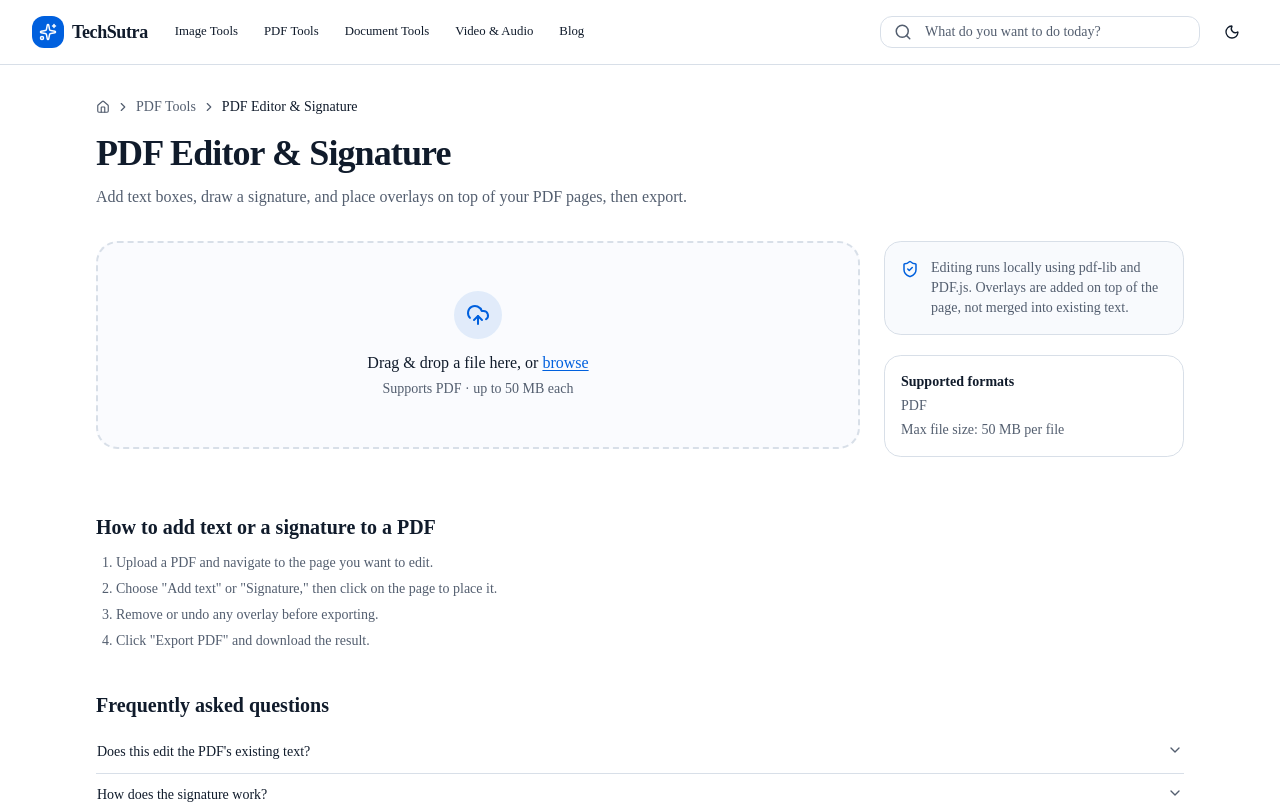
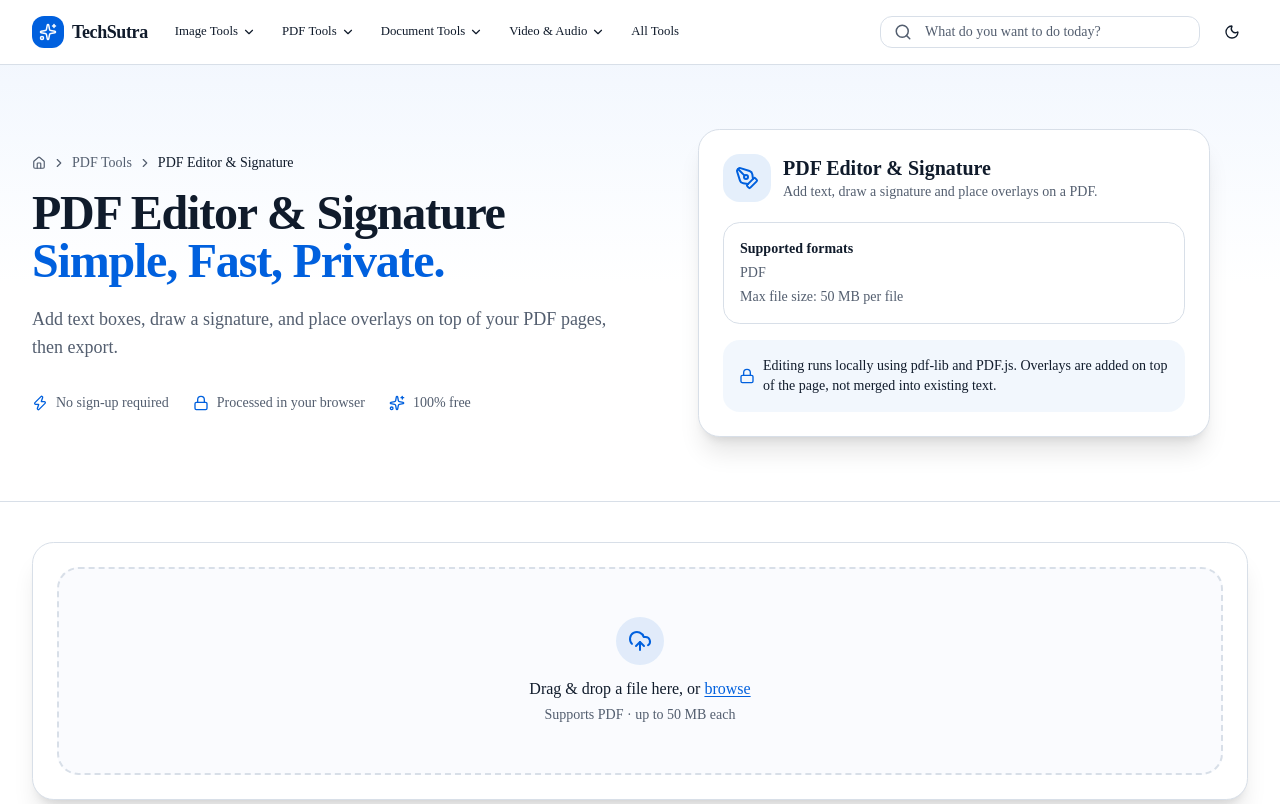
Before and after one commit to Avinash77068/webTechAvi, a Next.js app: page /tools/pdf-editor in a window 1280 px wide. Shown: the top 804 px of the page. Built offline with nearby package versions, Linux system fonts and the light colour scheme.

Commit message:
code commited for the data

```diff
--- a/app/tools/merge-pdf/page.tsx
+++ b/app/tools/merge-pdf/page.tsx
@@ -14,6 +14,7 @@ export const metadata: Metadata = {
 export default function MergePdfPage() {
   return (
     <ToolPageLayout
+      hero
       tool={tool}
       instructions={
         <section aria-labelledby="how-to-heading">
--- a/app/tools/pdf-editor/page.tsx
+++ b/app/tools/pdf-editor/page.tsx
@@ -14,6 +14,7 @@ export const metadata: Metadata = {
 export default function PdfEditorPage() {
   return (
     <ToolPageLayout
+      hero
       tool={tool}
       instructions={
         <section aria-labelledby="how-to-heading">
--- a/components/home/hero.tsx
+++ b/components/home/hero.tsx
@@ -12,22 +12,29 @@ const trustPoints = [
 export function Hero() {
   return (
     <section className="relative overflow-hidden border-b border-border bg-gradient-to-b from-primary/5 via-background to-background">
-      <div className="mx-auto max-w-4xl px-4 py-16 text-center sm:px-6 sm:py-24 lg:px-8">
+      <div className="mx-auto grid max-w-7xl items-center gap-10 px-4 py-16 sm:px-6 lg:grid-cols-2 lg:px-8 lg:py-24">
+
+        {/* Left Side */}
+        <div className="text-center lg:text-left">
           <h1 className="text-4xl font-bold tracking-tight text-balance sm:text-5xl lg:text-6xl">
             Free Online Tools.
             <br />
-          <span className="text-primary">Simple, Fast, Private.</span>
+            <span className="text-primary">
+              Simple, Fast, Private.
+            </span>
           </h1>
-        <p className="mx-auto mt-5 max-w-2xl text-lg text-muted-foreground text-pretty">
-          Compress images, merge PDFs, extract text and more — real tools that run right in
-          your browser. No sign-up, no file uploads to a server unless clearly stated.
+
+          <p className="mx-auto mt-5 max-w-2xl text-lg text-muted-foreground lg:mx-0">
+            Compress images, merge PDFs, extract text and more — real tools
+            that run right in your browser. No sign-up, no file uploads to a
+            server unless clearly stated.
           </p>
 
-        <div className="mx-auto mt-8 max-w-xl">
+          <div className="mx-auto mt-8 max-w-xl lg:mx-0">
             <SearchBar variant="hero" autoFocus={false} />
           </div>
 
-        <div className="mt-6 flex flex-wrap items-center justify-center gap-2">
+          <div className="mt-6 flex flex-wrap justify-center gap-2 lg:justify-start">
             {Object.entries(categoryMeta).map(([slug, meta]) => (
               <Link
                 key={slug}
@@ -39,15 +46,61 @@ export function Hero() {
             ))}
           </div>
 
-        <div className="mt-10 flex flex-wrap items-center justify-center gap-x-8 gap-y-3 text-sm text-muted-foreground">
+          <div className="mt-8 flex flex-wrap justify-center gap-x-6 gap-y-3 text-sm text-muted-foreground lg:justify-start">
             {trustPoints.map(({ icon: Icon, label }) => (
               <span key={label} className="flex items-center gap-2">
-              <Icon className="size-4 text-primary" aria-hidden="true" />
+                <Icon className="size-4 shrink-0 text-primary" aria-hidden="true" />
                 {label}
               </span>
             ))}
           </div>
         </div>
+
+        {/* Right Side */}
+        <div className="relative mx-auto w-full max-w-lg">
+          <div className="rounded-2xl border border-border bg-card p-6 shadow-xl">
+            <div className="mb-6 flex items-center gap-3">
+              <div className="rounded-xl bg-primary/10 p-3">
+                <Sparkles className="size-6 text-primary" />
+              </div>
+              <div>
+                <h2 className="text-xl font-semibold">
+                  All-in-One Toolkit
+                </h2>
+                <p className="text-sm text-muted-foreground">
+                  Everything you need, in one place.
+                </p>
+              </div>
+            </div>
+
+            <div className="grid grid-cols-2 gap-4">
+              {[
+                { icon: "🖼️", title: "Image Tools", desc: "Compress, resize & convert" },
+                { icon: "📄", title: "PDF Tools", desc: "Merge, split & organize" },
+                { icon: "📝", title: "Text Extractor", desc: "Extract text from images" },
+                { icon: "⚡", title: "Developer Tools", desc: "Format, encode & debug" },
+              ].map((tool) => (
+                <div
+                  key={tool.title}
+                  className="rounded-xl border border-border bg-background p-4 transition-colors hover:border-primary/50"
+                >
+                  <span className="text-2xl">{tool.icon}</span>
+                  <h3 className="mt-3 font-semibold">{tool.title}</h3>
+                  <p className="mt-1 text-sm text-muted-foreground">
+                    {tool.desc}
+                  </p>
+                </div>
+              ))}
+            </div>
+
+            <div className="mt-5 flex items-center gap-2 rounded-xl bg-primary/5 p-4 text-sm">
+              <Lock className="size-4 shrink-0 text-primary" />
+              <span>Private processing. No account required.</span>
+            </div>
+          </div>
+        </div>
+
+      </div>
     </section>
   );
 }
--- a/components/layout/header.tsx
+++ b/components/layout/header.tsx
@@ -2,7 +2,7 @@
 
 import { useState } from "react";
 import Link from "next/link";
-import { Menu, Sparkles } from "lucide-react";
+import { ChevronDown, Menu, Sparkles } from "lucide-react";
 import { Button } from "@/components/ui/button";
 import {
   Sheet,
@@ -11,14 +11,21 @@ import {
   SheetTitle,
   SheetTrigger,
 } from "@/components/ui/sheet";
+import {
+  DropdownMenu,
+  DropdownMenuContent,
+  DropdownMenuItem,
+  DropdownMenuTrigger,
+} from "@/components/ui/dropdown-menu";
 import { SearchBar } from "@/components/layout/search-bar";
 import { ThemeToggle } from "@/components/layout/theme-toggle";
 import { siteConfig } from "@/lib/site-config";
-import { categoryMeta } from "@/lib/tools-registry";
+import { categoryMeta, getToolsByCategory, type ToolCategory } from "@/lib/tools-registry";
 
 const categoryLinks = Object.entries(categoryMeta).map(([slug, meta]) => ({
   slug,
   label: meta.label,
+  tools: getToolsByCategory(slug as ToolCategory).filter((t) => t.status === "available"),
 }));
 
 export function Header() {
@@ -36,18 +43,25 @@ export function Header() {
 
         <nav aria-label="Tool categories" className="hidden items-center gap-1 lg:flex">
           {categoryLinks.map((category) => (
-            <Button
-              key={category.slug}
-              variant="ghost"
-              size="sm"
-              nativeButton={false}
-              render={<Link href={`/tools?category=${category.slug}`} />}
+            <DropdownMenu key={category.slug}>
+              <DropdownMenuTrigger
+                render={<Button variant="ghost" size="sm" className="gap-1" />}
               >
                 {category.label}
-            </Button>
+                <ChevronDown className="size-3.5" aria-hidden="true" />
+              </DropdownMenuTrigger>
+              <DropdownMenuContent className="w-60">
+                {category.tools.map((tool) => (
+                  <DropdownMenuItem key={tool.slug} render={<Link href={`/tools/${tool.slug}`} />}>
+                    <tool.icon className="size-4" aria-hidden="true" />
+                    {tool.name}
+                  </DropdownMenuItem>
                 ))}
-          <Button variant="ghost" size="sm" nativeButton={false} render={<Link href="/blog" />}>
-            Blog
+              </DropdownMenuContent>
+            </DropdownMenu>
+          ))}
+          <Button variant="ghost" size="sm" nativeButton={false} render={<Link href="/tools" />}>
+            All Tools
           </Button>
         </nav>
 
@@ -74,14 +88,22 @@ export function Header() {
                 </div>
                 <nav aria-label="Tool categories" className="flex flex-col gap-1">
                   {categoryLinks.map((category) => (
+                    <div key={category.slug} className="mb-2">
+                      <p className="px-3 py-1 text-xs font-semibold uppercase tracking-wide text-muted-foreground">
+                        {category.label}
+                      </p>
+                      {category.tools.map((tool) => (
                         <Link
-                      key={category.slug}
-                      href={`/tools?category=${category.slug}`}
+                          key={tool.slug}
+                          href={`/tools/${tool.slug}`}
                           onClick={() => setMobileOpen(false)}
-                      className="rounded-lg px-3 py-2.5 text-sm font-medium hover:bg-accent hover:text-accent-foreground"
+                          className="flex items-center gap-2 rounded-lg px-3 py-2 text-sm font-medium hover:bg-accent hover:text-accent-foreground"
                         >
-                      {category.label}
+                          <tool.icon className="size-4" aria-hidden="true" />
+                          {tool.name}
                         </Link>
+                      ))}
+                    </div>
                   ))}
                   <Link
                     href="/tools"
@@ -89,13 +111,6 @@ export function Header() {
                     className="rounded-lg px-3 py-2.5 text-sm font-medium hover:bg-accent hover:text-accent-foreground"
                   >
                     All Tools
-                  </Link>
-                  <Link
-                    href="/blog"
-                    onClick={() => setMobileOpen(false)}
-                    className="rounded-lg px-3 py-2.5 text-sm font-medium hover:bg-accent hover:text-accent-foreground"
-                  >
-                    Blog
                   </Link>
                 </nav>
               </div>
--- a/components/tools/tool-page-layout.tsx
+++ b/components/tools/tool-page-layout.tsx
@@ -1,4 +1,5 @@
 import type { ReactNode } from "react";
+import { Lock, Sparkles, Zap } from "lucide-react";
 import { Breadcrumbs } from "@/components/tools/breadcrumbs";
 import { PrivacyNote } from "@/components/tools/privacy-note";
 import { FaqSection } from "@/components/tools/faq-section";
@@ -10,12 +11,91 @@ export function ToolPageLayout({
   tool,
   children,
   instructions,
+  hero = false,
 }: {
   tool: ToolDefinition;
   children: ReactNode;
   instructions?: ReactNode;
+  hero?: boolean;
 }) {
   const related = getRelatedTools(tool);
+
+  if (hero) {
+    const Icon = tool.icon;
+    return (
+      <div>
+        <section className="border-b border-border bg-gradient-to-b from-primary/5 via-background to-background">
+          <div className="mx-auto grid max-w-7xl items-center gap-10 px-4 py-12 sm:px-6 lg:grid-cols-2 lg:px-8 lg:py-16">
+            <div className="text-center lg:text-left">
+              <div className="flex justify-center lg:justify-start">
+                <Breadcrumbs
+                  items={[
+                    { label: categoryMeta[tool.category].label, href: `/tools?category=${tool.category}` },
+                    { label: tool.name },
+                  ]}
+                />
+              </div>
+              <h1 className="mt-4 text-4xl font-bold tracking-tight text-balance sm:text-5xl">
+                {tool.name}
+                <br />
+                <span className="text-primary">Simple, Fast, Private.</span>
+              </h1>
+              <p className="mx-auto mt-5 max-w-2xl text-lg text-muted-foreground lg:mx-0">
+                {tool.description}
+              </p>
+              <div className="mt-8 flex flex-wrap justify-center gap-x-6 gap-y-3 text-sm text-muted-foreground lg:justify-start">
+                {[
+                  { icon: Zap, label: "No sign-up required" },
+                  { icon: Lock, label: "Processed in your browser" },
+                  { icon: Sparkles, label: "100% free" },
+                ].map(({ icon: TrustIcon, label }) => (
+                  <span key={label} className="flex items-center gap-2">
+                    <TrustIcon className="size-4 shrink-0 text-primary" aria-hidden="true" />
+                    {label}
+                  </span>
+                ))}
+              </div>
+            </div>
+
+            <div className="mx-auto w-full max-w-lg rounded-2xl border border-border bg-card p-6 shadow-xl">
+              <div className="mb-5 flex items-center gap-3">
+                <div className="rounded-xl bg-primary/10 p-3">
+                  <Icon className="size-6 text-primary" aria-hidden="true" />
+                </div>
+                <div>
+                  <h2 className="text-xl font-semibold">{tool.name}</h2>
+                  <p className="text-sm text-muted-foreground">{tool.shortDescription}</p>
+                </div>
+              </div>
+              <div className="rounded-xl border border-border bg-background p-4 text-sm">
+                <h3 className="font-semibold">Supported formats</h3>
+                <p className="mt-1 text-muted-foreground">{tool.acceptedFormats.join(", ")}</p>
+                {tool.maxFileSizeMB > 0 && (
+                  <p className="mt-1 text-muted-foreground">Max file size: {tool.maxFileSizeMB} MB per file</p>
+                )}
+              </div>
+              <div className="mt-4 flex items-center gap-2 rounded-xl bg-primary/5 p-4 text-sm">
+                <Lock className="size-4 shrink-0 text-primary" aria-hidden="true" />
+                <span>{tool.privacyNote}</span>
+              </div>
+            </div>
+          </div>
+        </section>
+
+        <div className="mx-auto max-w-7xl px-4 py-10 sm:px-6 lg:px-8">
+          <div className="rounded-2xl border border-border bg-card p-4 shadow-xl sm:p-6">{children}</div>
+          <div className="mt-4">
+            <AdSlot placement="tool-sidebar" />
+          </div>
+          <div className="mt-14 space-y-10">
+            {instructions}
+            <FaqSection faqs={tool.faqs} />
+            <RelatedTools tools={related} />
+          </div>
+        </div>
+      </div>
+    );
+  }
 
   return (
     <div className="mx-auto max-w-6xl px-4 py-8 sm:px-6 lg:px-8">
```
Lines whose indentation alone changed are shown as unchanged.
